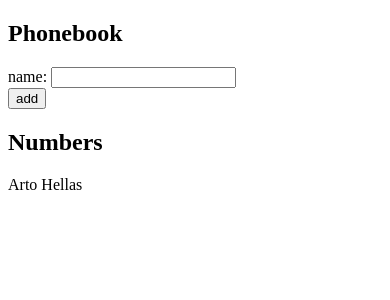
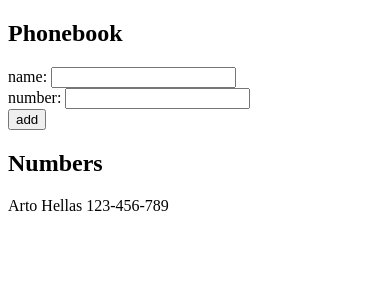
Before and after one commit to KaungKhantThar7777/Full-Stack-Open, a React (Create React App) app in the folder part2/phonebook/: page / in a window 390 px wide. Shown: the top 300 px of the page. Built offline with nearby package versions, Linux system fonts and the light colour scheme.

Commit message:
Solved 2.8: The Phonebook Step3

```diff
--- a/part2/phonebook/src/App.js
+++ b/part2/phonebook/src/App.js
@@ -1,11 +1,17 @@
 import React, { useState } from "react";
 
 const App = () => {
-  const [persons, setPersons] = useState([{ name: "Arto Hellas" }]);
+  const [persons, setPersons] = useState([
+    { name: "Arto Hellas", number: "123-456-789" },
+  ]);
   const [newName, setNewName] = useState("");
+  const [newPhone, setNewPhone] = useState("");
 
   const handleNameChange = (e) => {
     setNewName(e.target.value);
+  };
+  const handlePhoneChange = (e) => {
+    setNewPhone(e.target.value);
   };
 
   const handleSubmit = (e) => {
@@ -14,8 +20,9 @@ const App = () => {
     if (isAlreadyExist) {
       alert(`${newName} is already added to the phonebook`);
     } else {
-      setPersons(persons.concat({ name: newName }));
+      setPersons(persons.concat({ name: newName, number: newPhone }));
       setNewName("");
+      setNewPhone("");
     }
   };
 
@@ -27,12 +34,17 @@ const App = () => {
           name: <input value={newName} onChange={handleNameChange} />
         </div>
         <div>
+          number: <input value={newPhone} onChange={handlePhoneChange} />
+        </div>
+        <div>
           <button type="submit">add</button>
         </div>
       </form>
       <h2>Numbers</h2>
-      {persons.map(({ name }) => (
-        <p key={name}>{name}</p>
+      {persons.map(({ name, number }) => (
+        <p key={name}>
+          {name} {number}
+        </p>
       ))}
     </div>
   );
```
